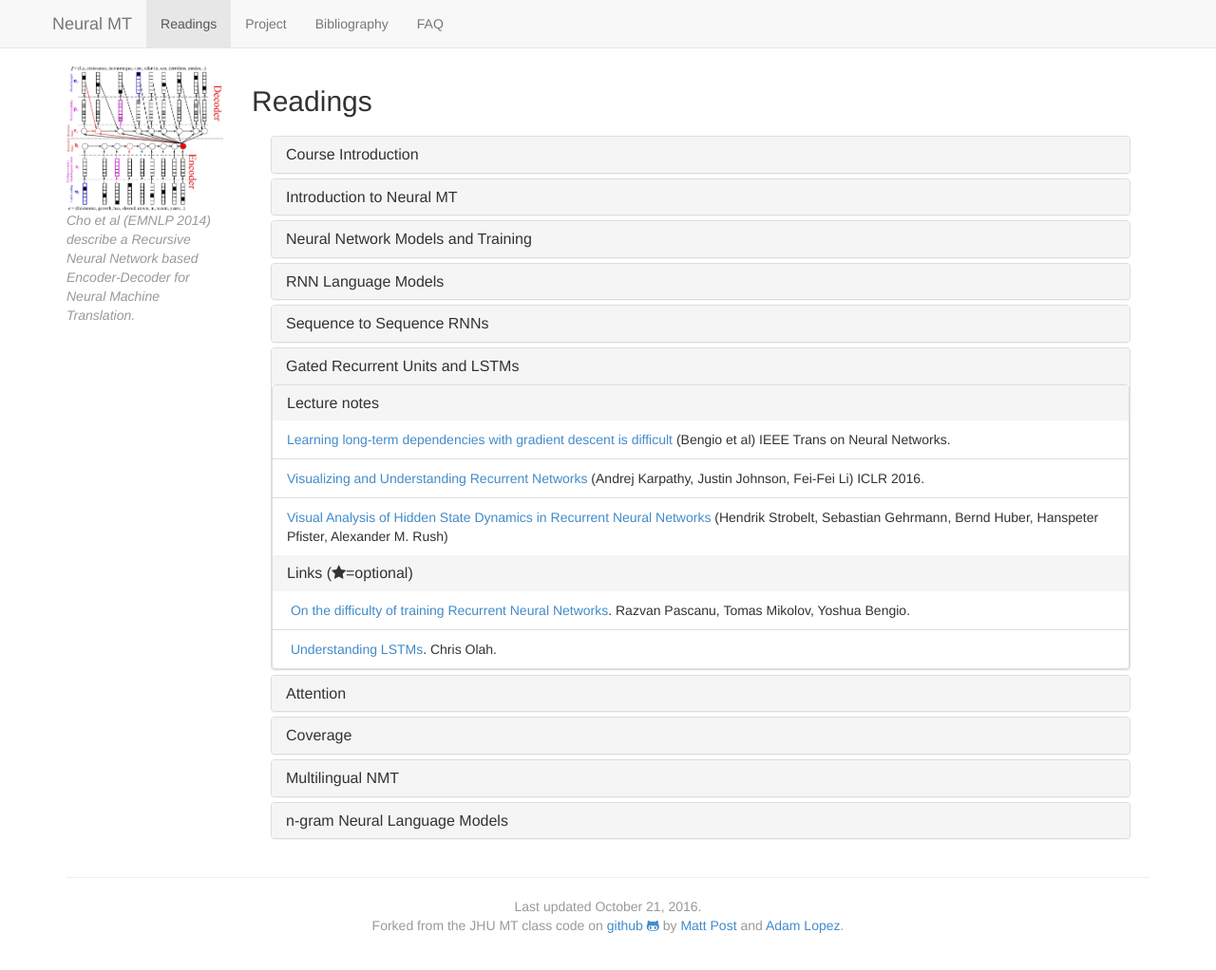
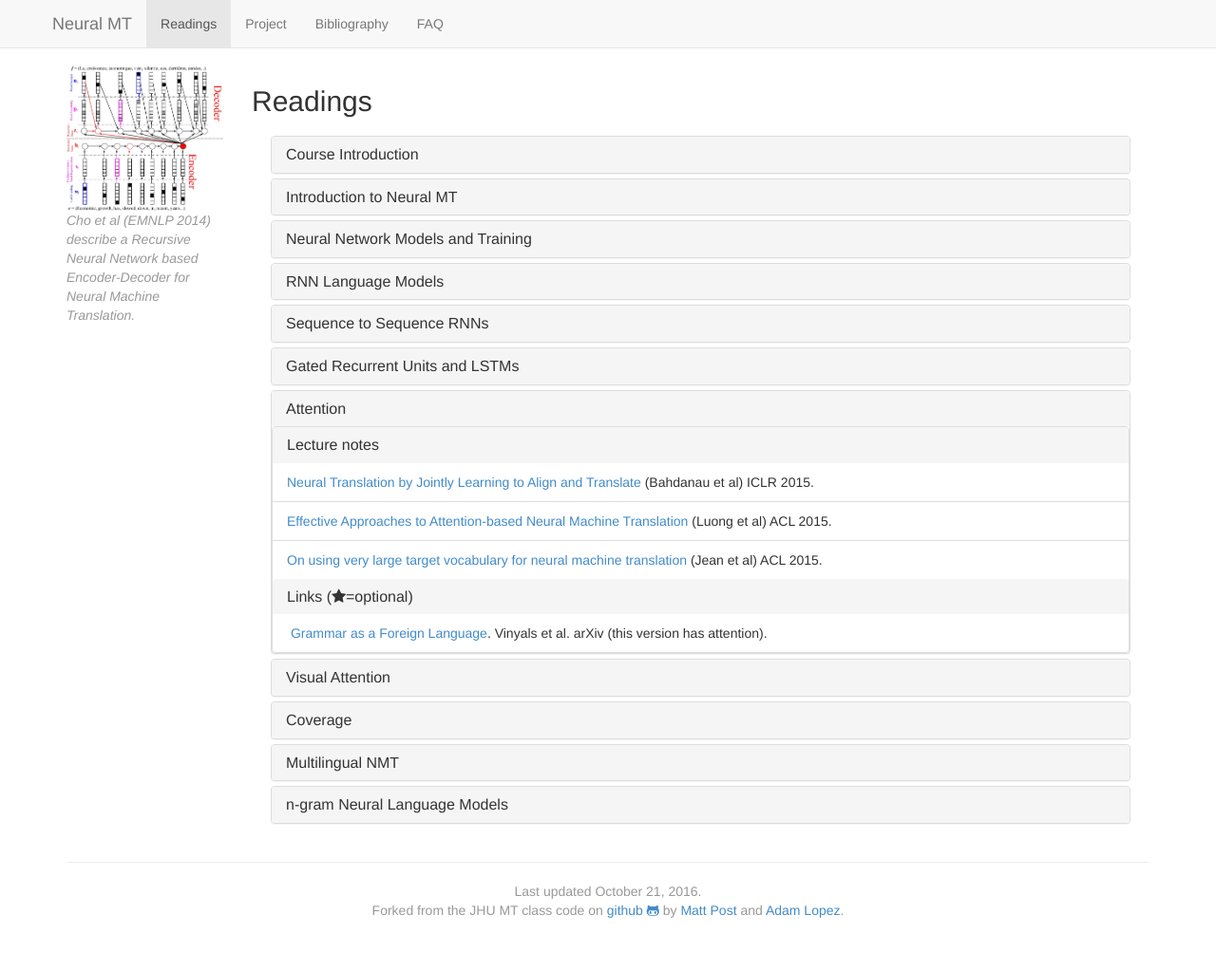
Before and after one commit to anoopsarkar/neuralmt-class, a Jekyll site: the page built from syllabus.md, in a window 1280 px wide and 1025 px high. Shown: the top 1022 px of the window at 95% size. Built offline with Jekyll 4.4.1, drawn with Linux system fonts in a browser that asks for light colours; nearby versions of some CDN libraries.

Commit message:
new papers

```diff
--- a/_data/syllabus.yaml
+++ b/_data/syllabus.yaml
@@ -125,7 +125,7 @@
       citation: "ACL 2016"
 - title: "Gated Recurrent Units and LSTMs"
   tag: gru
-  current: true
+  current: false
   notes:
     - author: "Bengio et al"
       title: "Learning long-term dependencies with gradient descent is difficult"
@@ -147,6 +147,7 @@
       url: "http://colah.github.io/posts/2015-08-Understanding-LSTMs/"
 - title: "Attention"
   tag: attn
+  current: true
   notes:
     - author: "Bahdanau et al"
       title: "Neural Translation by Jointly Learning to Align and Translate"
@@ -156,11 +157,34 @@
       title: "Effective Approaches to Attention-based Neural Machine Translation"
       citation: "ACL 2015"
       url: "http://aclweb.org/anthology/D/D15/D15-1166.pdf"
+    - author: "Jean et al"
+      title: "On using very large target vocabulary for neural machine translation"
+      citation: "ACL 2015"
+      url: "http://www.aclweb.org/anthology/P15-1001"
   links:
     - author: "Vinyals et al"
       title: "Grammar as a Foreign Language"
       citation: "arXiv (this version has attention)"
       url: "https://arxiv.org/pdf/1412.7449.pdf"
+- title: "Visual Attention"
+  tag: vision
+  notes:
+    - author: "Mnih et al"
+      citation: "NIPS 2014"
+      title: "Recurrent Models of Visual Attention"
+      url: "http://papers.nips.cc/paper/5542-recurrent-models-of-visual-attention.pdf"
+    - author: "Xu et al"
+      citation: "ICML 2015"
+      title: "Show, Attend and Tell: Neural Image Caption Generation with Visual Attention"
+      url: "http://jmlr.org/proceedings/papers/v37/xuc15.pdf"
+    - author: "Donahue et al"
+      title: "Long-term Recurrent Convolutional Networks for Visual Recognition and Description"
+      citation: "CVPR 2015"
+      url: "https://arxiv.org/abs/1411.4389"
+    - author: "Gregor et al"
+      title: "DRAW: A recurrent neural network for image generation"
+      citation: "ICML 2015"
+      url: "https://arxiv.org/abs/1502.04623"
 - title: "Coverage"
   tag: coverage
   notes:
```
